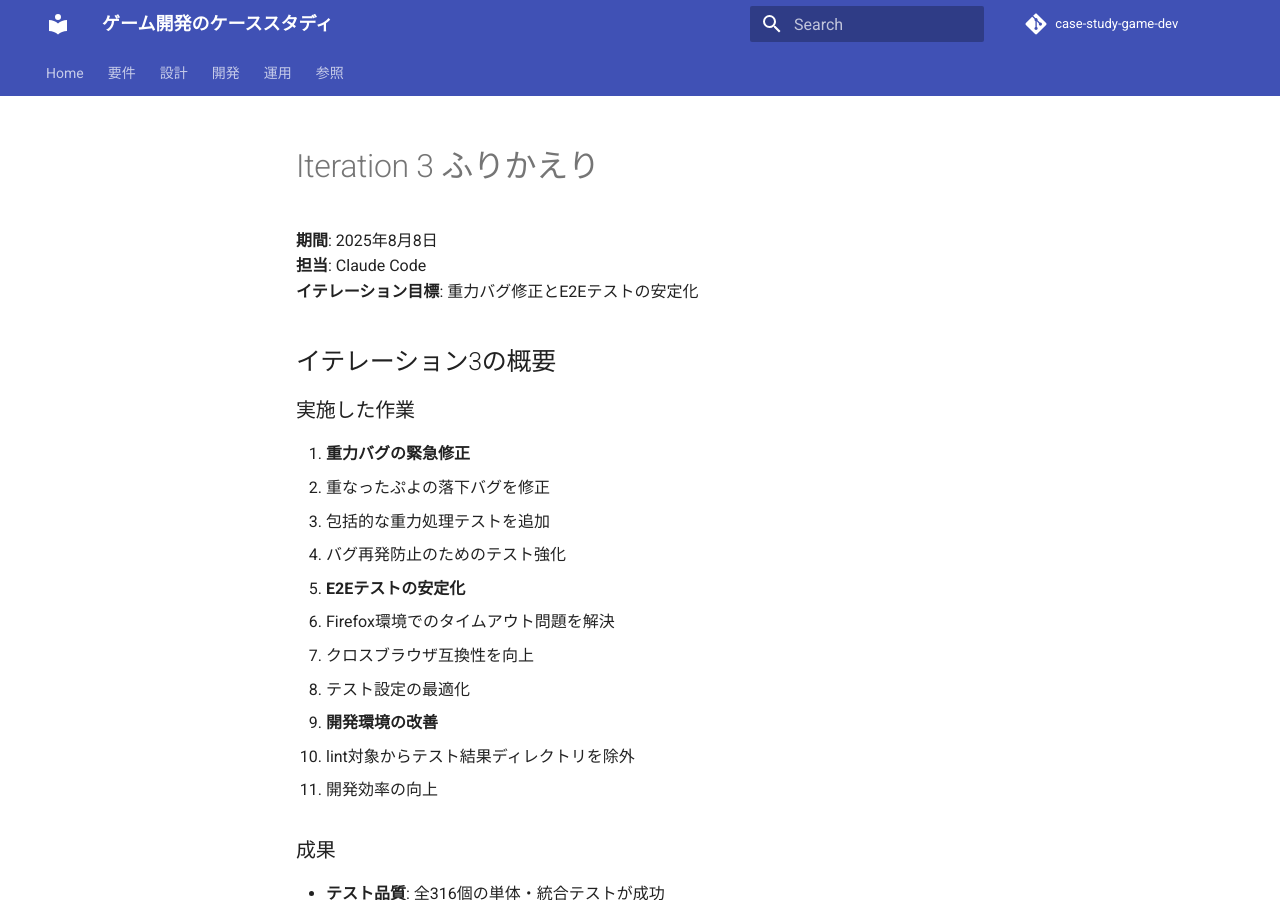
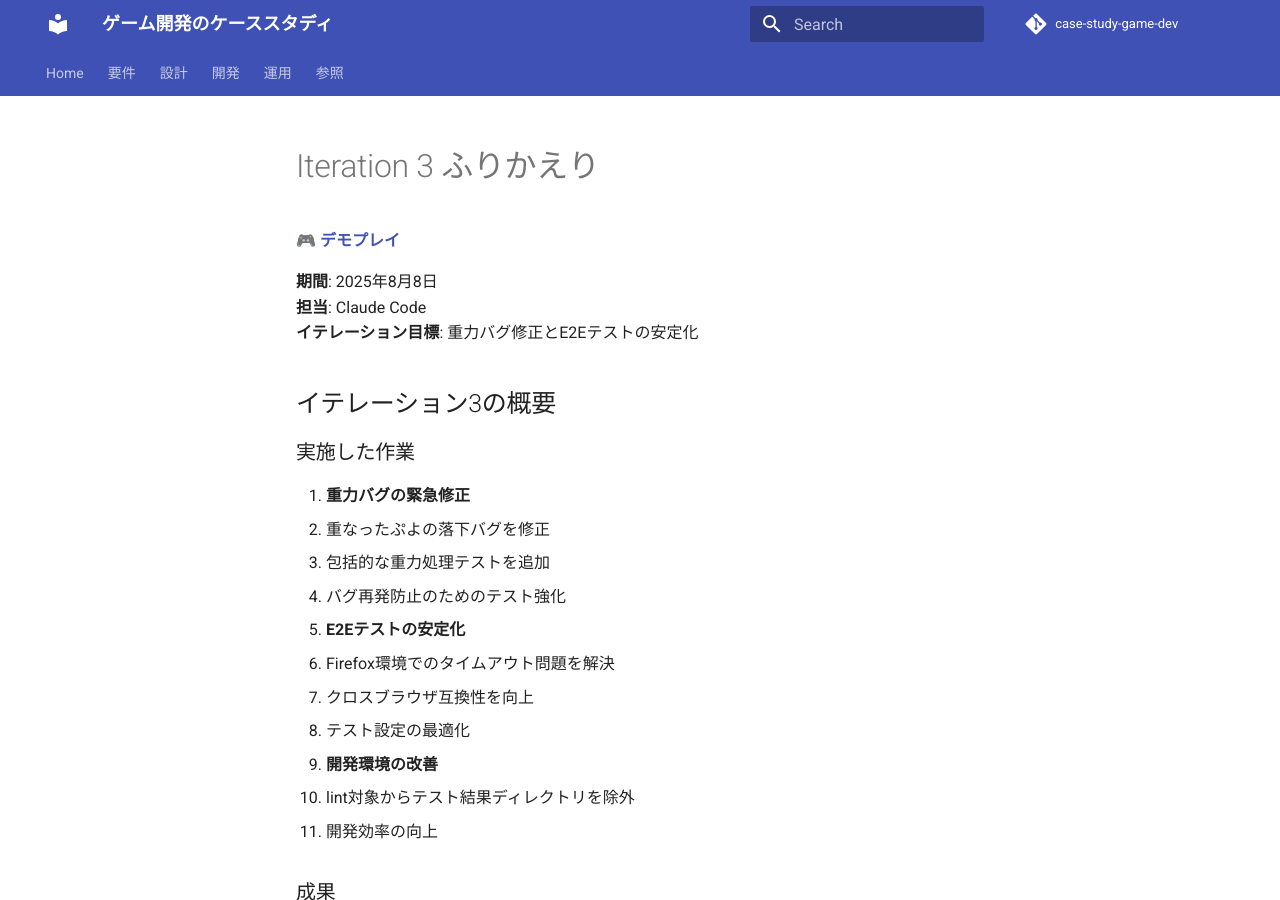
Before and after one commit to k2works/case-study-game-dev, an MkDocs documentation site: the page built from docs/development/iteration3-retrospective.md, in a window 1280 px wide and 900 px high. Built offline with MkDocs 1.6.1 and Material for MkDocs 9.7.7, drawn with Linux system fonts in a browser that asks for light colours; comment, search, counter and statistics services are not loaded.

Commit message:
docs: Iteration 3 ふりかえりにデモプレイリンクを追加

```diff
--- a/docs/development/iteration3-retrospective.md
+++ b/docs/development/iteration3-retrospective.md
@@ -1,4 +1,6 @@
 # Iteration 3 ふりかえり
+
+🎮 **[デモプレイ](https://case-study-game-dev-5ltf-d7hs02bip-k2works-projects.vercel.app/)**
 
 **期間**: 2025年8月8日
 **担当**: Claude Code
```
